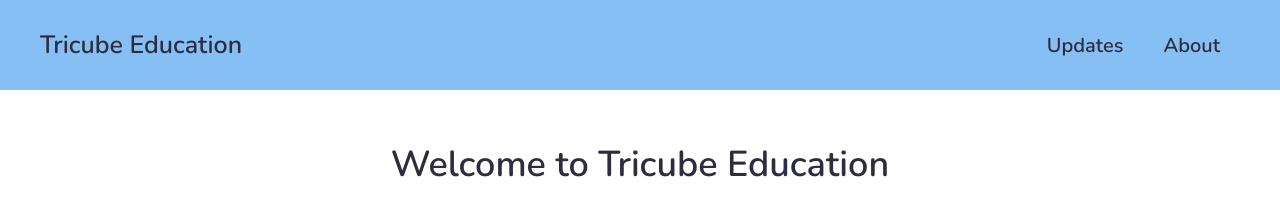
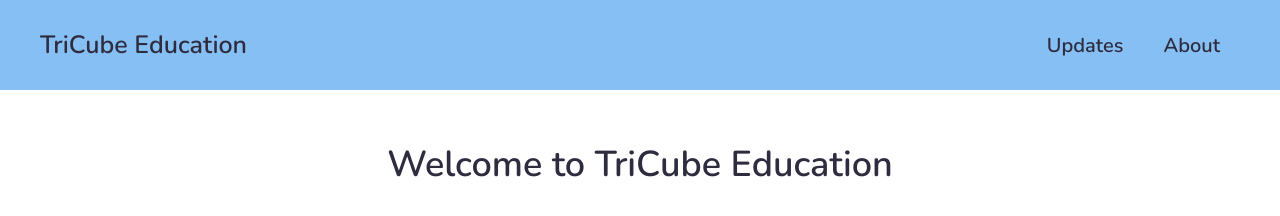
Before and after one commit to KwishyWishy/NKeducation-Testing, a plain HTML site: page index.html in a window 1280 px wide. Drawn offline with nearby package versions, Linux system fonts and the light colour scheme.

Commit message:
branding tweak

```diff
--- a/index.html
+++ b/index.html
@@ -10,7 +10,7 @@
 </head>
 <body>
     <header>
-        <div class="header-left"><a class="hover-text" href="index.html">Tricube Education</a></div>
+        <div class="header-left"><a class="hover-text" href="index.html">TriCube Education</a></div>
         <nav class="header-right">
             <ul>
                 <li>
@@ -24,7 +24,7 @@
         </nav>
     </header>
     <main>
-        <h1>Welcome to Tricube Education</h1>
+        <h1>Welcome to TriCube Education</h1>
     </main>
     <script src="script.js"></script>
 </body>
```
